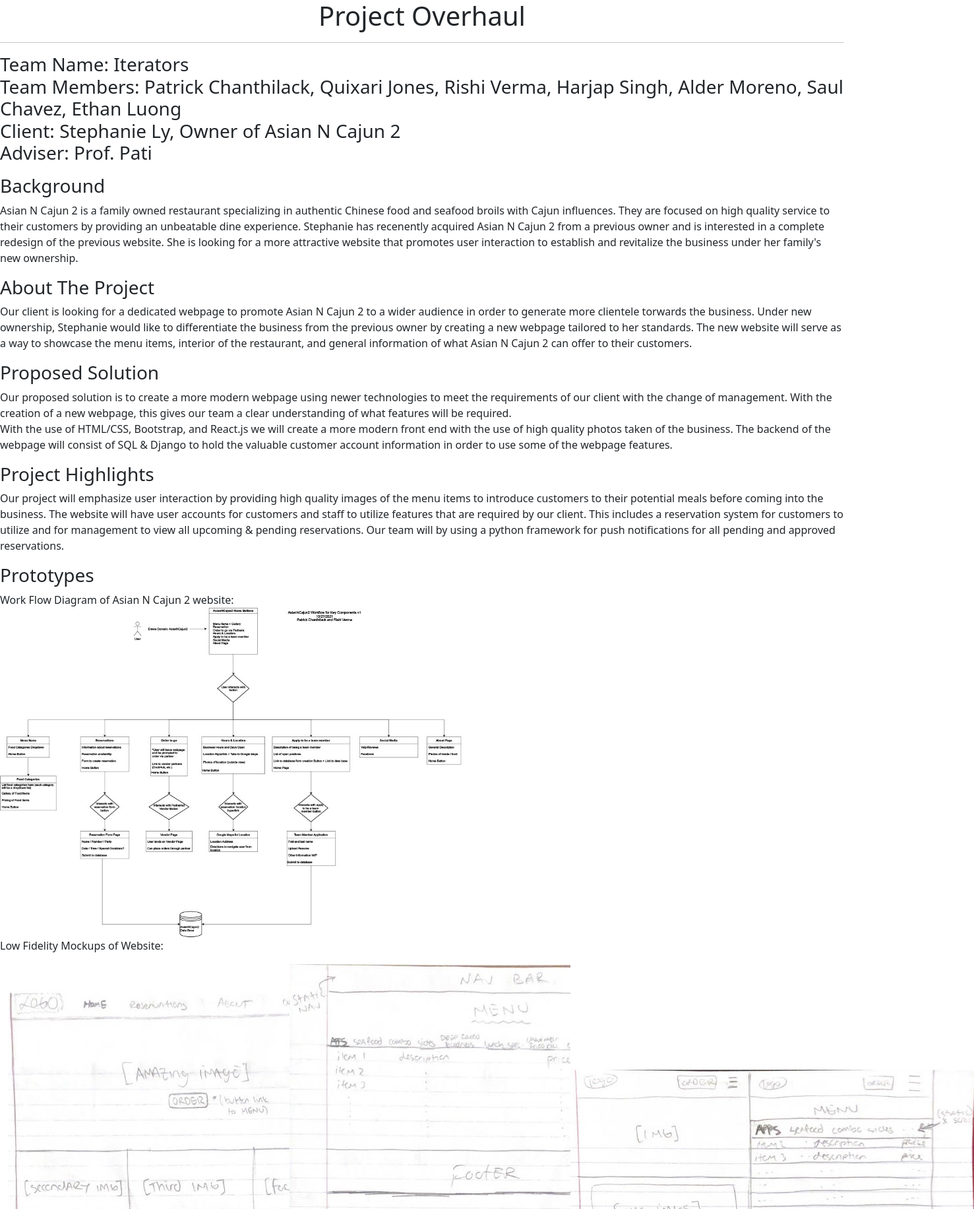
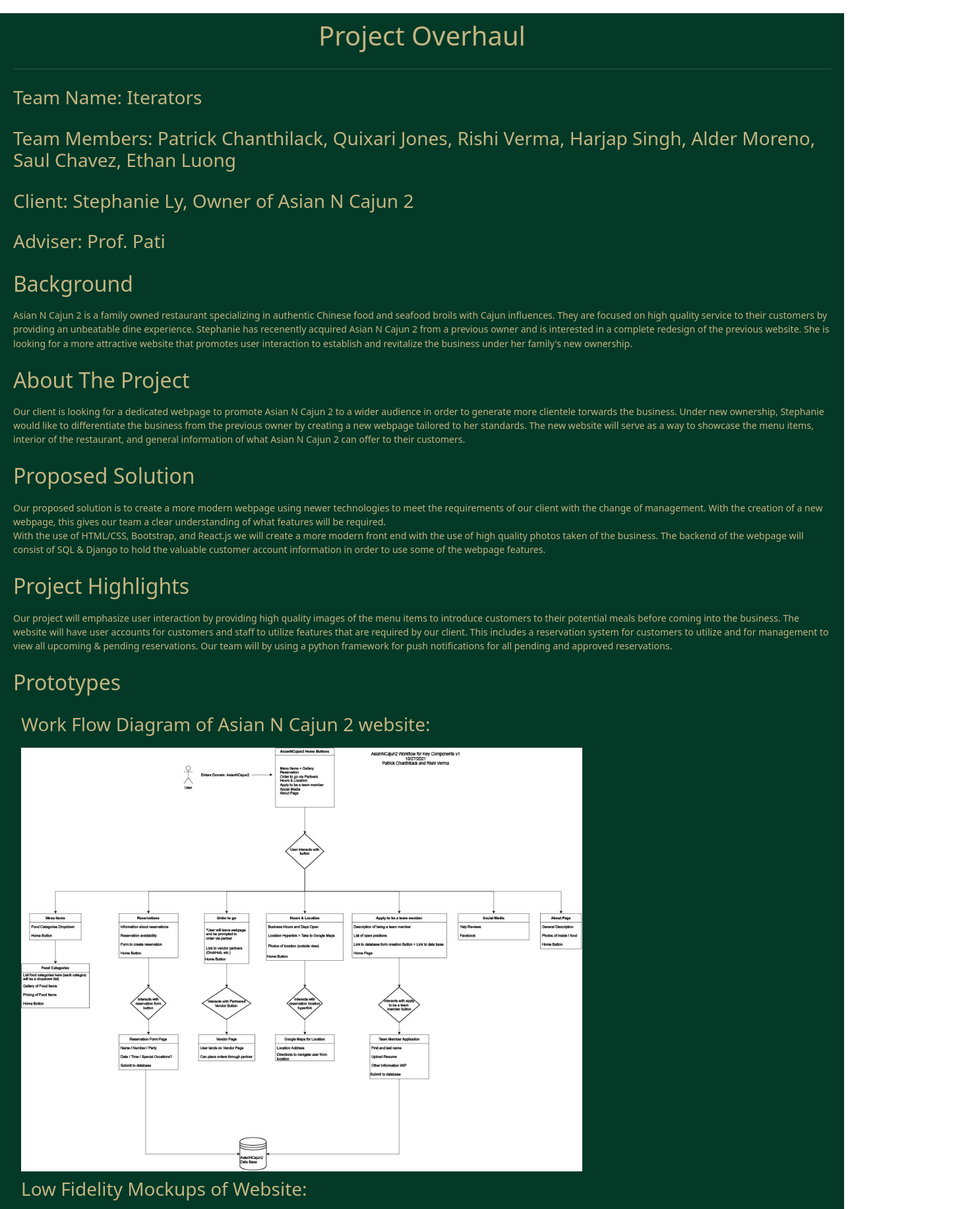
Before and after one commit to sac-iterators/sac-iterators.github.io, a plain HTML site: page index.html in a window 1280 px wide. Shown: the top 1832 px of the page at 66% size, 1477 px wide, since content can reach past the window. Drawn offline with nearby package versions, Linux system fonts and the light colour scheme.

Commit message:
🎨 Color and HTML Layout Update

```diff
--- /dev/null
+++ b/css/style.css
@@ -0,0 +1,43 @@
+/* Define css color variables */
+:root {
+    --blue: #1e90ff;
+    --white: #ffffff;
+    --ss_green: #043927;
+    --ss_gold: #C4B581;
+}
+
+h1, h2, h3 {
+    margin-top: 100px;
+    padding: 10px 0 10px 0;
+}
+
+h1.title {
+    margin-top: 20px;
+}
+
+/* img {
+    /* width: 75%; */
+    /* height: 4rem; */
+    /* padding: 5px; */
+
+.bottom-padding {
+    padding-bottom: 100px;
+}
+
+.column{
+        float: left;
+        width: 33.33%;
+        padding: 3px;
+}
+
+.page-spacing {
+    padding: 0 20px 0 20px;
+    background: var(--ss_green);
+    color: var(--ss_gold);
+    font-size: 1.1vw;
+}
+
+.row::after{
+    content: "";
+    clear: both;
+}
--- a/index.html
+++ b/index.html
@@ -3,31 +3,35 @@
 
 <head>
 
-	<link rel = "stylesheets" type="text/css" href="style.css"/>
+	<link rel="stylesheet" type="text/css" href="css/style.css"/>
 	<link href="https://cdn.jsdelivr.net/npm/bootstrap@5.1.3/dist/css/bootstrap.min.css" rel="stylesheet" integrity="sha384-1BmE4kWBq78iYhFldvKuhfTAU6auU8tT94WrHftjDbrCEXSU1oBoqyl2QvZ6jIW3" crossorigin="anonymous">
 
 </head>
 
 
 <body>
-
-<center><h1>Project Overhaul</h1></center>
-
+	<div class="page-spacing">
+		<center><h1 class="title">Project Overhaul</h1></center>
 		<hr>
-<p><!--Change the Team name and Team Members here -->
+		<div> <!--Change the Team name and Team Members here -->
 			<h3>
 			Team Name: Iterators
-	<br>
+			</h3>
+
+			<h3>
 				Team Members: Patrick Chanthilack, Quixari Jones, Rishi Verma, Harjap Singh, Alder Moreno, Saul Chavez, Ethan Luong
-	<br>
+			</h3>
+
+			<h3>
 				Client: Stephanie Ly, Owner of Asian N Cajun 2
-	<br>
+			</h3>
+
+			<h3>
 				Adviser: Prof. Pati
 			</h3>
+		</div>
 
-</p>
-
-<h3>Background</h3>
+		<h2>Background</h2>
 		<p><!-- Change the description of the project strting from here -->
 			Asian N Cajun 2 is a family owned restaurant specializing in authentic Chinese food and seafood broils with Cajun influences. They are focused on high quality service to their customers by providing an unbeatable dine experience.
 			Stephanie has recenently acquired Asian N Cajun 2 from a previous owner and is interested in a complete redesign of the previous website. She is looking for a more attractive website that promotes user interaction to establish and revitalize the business
@@ -36,7 +40,7 @@
 
 		</p>
 
-<h3>About The Project</h3>
+		<h2>About The Project</h2>
 		<p><!-- Change the description of the project strting from here -->
 			Our client is looking for a dedicated webpage to promote Asian N Cajun 2 to a wider audience in order to generate more clientele torwards the business. Under new ownership, Stephanie would like to differentiate the business from the previous
 			owner by creating a new webpage tailored to her standards. The new website will serve as a way to showcase the menu items, interior of the restaurant, and general information of what Asian N Cajun 2 can offer to their customers.
@@ -45,7 +49,7 @@
 
 		</p>
 
-<h3>Proposed Solution</h3>
+		<h2>Proposed Solution</h2>
 		<p><!-- Change the description of the project strting from here -->
 			Our proposed solution is to create a more modern webpage using newer technologies to meet the requirements of our client with the change of management. With the creation
 			of a new webpage, this gives our team a clear understanding of what features will be required. <br>
@@ -56,7 +60,7 @@
 
 		</p>
 
-<h3>Project Highlights</h3>
+		<h2>Project Highlights</h2>
 		<p><!-- Change the description of the project strting from here -->
 			Our project will emphasize user interaction by providing high quality images of the menu items to introduce customers to their potential meals
 			before coming into the business. The website will have user accounts for customers and staff to utilize features that are required by our client.
@@ -64,34 +68,34 @@
 			python framework for push notifications for all pending and approved reservations. <br>
 		</p>
 
-<h3>Prototypes</h3>
-<p><!-- Change the description of the project strting from here -->
-	Work Flow Diagram of Asian N Cajun 2 website:<br>
-	<img src="Images_Prototypes/Workflow_Diagram.jpg" width=700px height=500px>
-	<br>
-	Low Fidelity Mockups of Website: <br>
-</p>
+		<h2>Prototypes</h2>
+		<div class="container-fluid"> <!-- Change the description of the project strting from here -->
+			<h3>Work Flow Diagram of Asian N Cajun 2 website:</h3>
+			<img src="Images_Prototypes/Workflow_Diagram.jpg" width=70% height=auto>
+			<h3>Low Fidelity Mockups of Website:</h3>
+		</div>
 
-  <div class="container-fluid">
+		<div class="container-fluid lo_fi_mockup">
 			<div class="row">
-	  <div class="col-4">
-		<img src="Images_Prototypes/Lofi_Mockup_1.jpg" margin= "0 150px">
+			<div class="col">
+				<img src="Images_Prototypes/Lofi_Mockup_1.jpg">
 			</div>
-	  <div class="col-4">
+			<div class="col-sm">
 				<img src="Images_Prototypes/Lofi_Mockup_2.jpg">
 			</div>
-	  <div class="col-4">
+			<div class="col">
 				<img src="Images_Prototypes/Lofi_Mockup_3.jpg">
+
 			</div>
 			</div>
 		</div>
-  <p>
-	  High Fidelity Prototype: <br>
-	  <iframe width="560" height="315" src="Images_Prototypes/High_Fid_Proto.mp4" frameborder="0" allowfullscreen></iframe>
-      </iframe>
-  </p>
+		<div>
+				<h3>High Fidelity Prototype:</h3>
+				<iframe width="50%" height="500px" src="Images_Prototypes/High_Fid_Proto.mp4" frameborder="0" allowfullscreen></iframe>
+		</div>
 
-<h3>Timeline</h3>
+		<div class="container-fluid bottom-padding">
+			<h2>Timeline</h2>
 			<p><!-- Change the description of the project strting from here -->
 				<ul>
 					<li> Sprint 0 (08/27/2021 - 09/10/2021) - Secured our client and began draft of Product Charter Docment.</li>
@@ -103,9 +107,10 @@
 					</li>
 
 				</ul>
+			</p>
+		</div>
+	</div>
 
-</p>
-
-
-<body>
 	<script src="https://cdn.jsdelivr.net/npm/bootstrap@5.1.3/dist/js/bootstrap.bundle.min.js" integrity="sha384-ka7Sk0Gln4gmtz2MlQnikT1wXgYsOg+OMhuP+IlRH9sENBO0LRn5q+8nbTov4+1p" crossorigin="anonymous"></script>
+</body>
+</html>
--- a/style.css
+++ /dev/null
@@ -1,22 +0,0 @@
-/* Three image containers (use 25% for four, and 50% for two, etc) */
-*{
-    box-sizing: border-box;
-}
-img {
-    width: 65%;
-    height: 4rem;
-    padding: 10px;
-    margin-left: 150px;
-    margin-right: 150px;
-}
-
-.column{
-        float: left;
-        width: 33.33%;
-        padding: 3px;
-}
-
-.row::after{
-    content: "";
-    clear: both;
-}
```
Lines whose indentation alone changed are shown as unchanged.
